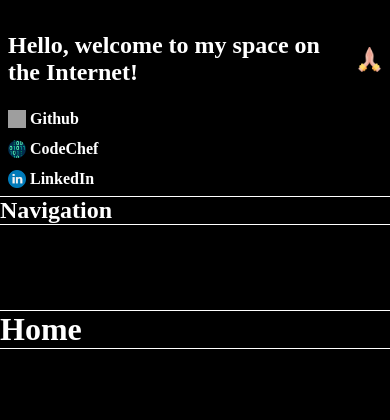
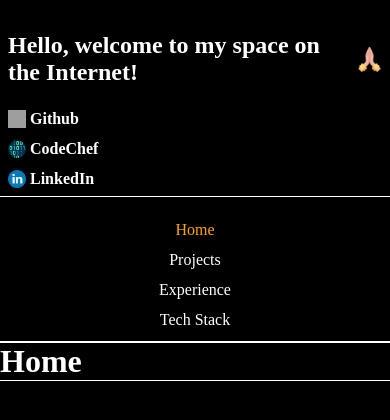
Before and after one commit to amanag0101/Portfolio, a Next.js app: page / in a window 390 px wide. Shown: the top 420 px of the page. Built offline with nearby package versions, Linux system fonts and the light colour scheme; grey boxes are pictures that could not be loaded.

Commit message:
created the navbar component

```diff
--- a/src/app/components/Navbar.tsx
+++ b/src/app/components/Navbar.tsx
@@ -1,9 +1,26 @@
+"use client";
+
+import { usePathname } from "next/navigation";
+import Link from "next/link";
 import styles from "./navbar.module.css";
 
 export default function Navbar() {
-    return (
-        <div className={styles.navbar}>
-            <h1>Navigation</h1>
-        </div>
-    );
+  const pathname = usePathname();
+
+  const isActive = (url: string) => {
+    return pathname === url ? true : false;
+  };
+
+  return (
+    <div className={styles.navbar}>
+      <div className={styles.container}>
+        <Link className={isActive("/") ? "active" : ""} href="/">
+          Home
+        </Link>
+        <Link href="#">Projects</Link>
+        <Link href="#">Experience</Link>
+        <Link href="#">Tech Stack</Link>
+      </div>
+    </div>
+  );
 }
--- a/src/app/components/navbar.module.css
+++ b/src/app/components/navbar.module.css
@@ -1,4 +1,21 @@
 .navbar {
     border-top: 1px solid #fff;
     border-bottom: 1px solid #fff;
+    padding: 12px;
 }
+
+.navbar .container {
+    display: flex;
+    justify-content: space-evenly;
+}
+
+@media (max-width: 720px) {
+    .navbar .container {
+        flex-direction: column;
+        text-align: center;
+    }
+
+    .navbar .container a {
+        margin-top: 12px;
+    }
+}
--- a/src/app/globals.css
+++ b/src/app/globals.css
@@ -13,3 +13,19 @@ a {
   text-decoration: none;
   color: #fff;
 }
+
+a:hover {
+  color: orange;
+  border-bottom: 1px solid orange;
+}
+
+.active {
+  color: orange;
+  border-bottom: 1px solid orange;
+}
+
+@media (max-width: 720px) {
+  .active {
+    border-bottom: none
+  }
+}
```
